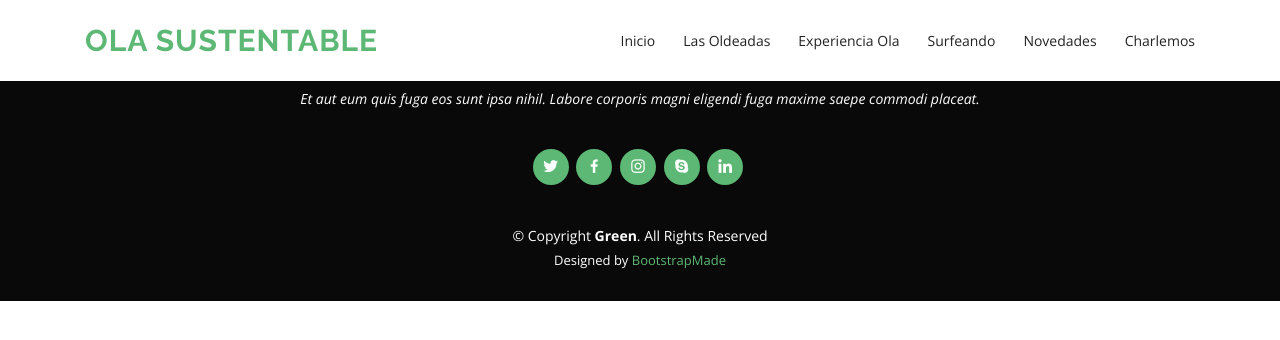
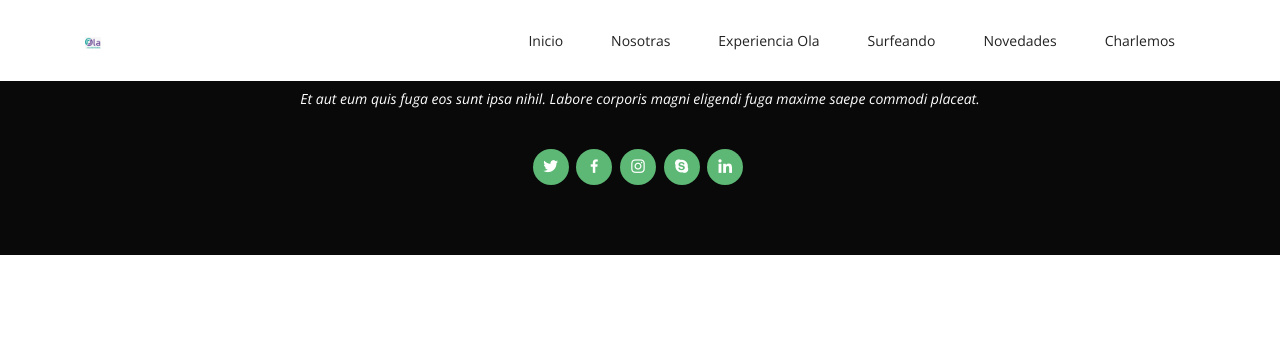
Before and after one commit to martinezmatiasat/olaSustentable, a PHP site: template templates/includes/header.php in a window 1280 px wide. Shown: the top 340 px of the page. Run offline with PHP 8.4, Linux system fonts and the light colour scheme; the template is opened without the code that fills it, so the values that code supplies are empty; some libraries are stand-ins or nearby versions.

Commit message:
se agrega logo, se incorpora hover en navbar

```diff
--- a/app/config/framework_config.php
+++ b/app/config/framework_config.php
@@ -9,14 +9,14 @@ date_default_timezone_set('America/Argentina/Buenos_Aires');
 define('LANG'       , 'es');
 
 // Ruta base del proyecto
-define('BASEPATH'   , IS_LOCAL ? '/ola_sustentable/' : '____BASEPATH DE PRODUCCIÓN___');
+define('BASEPATH'   , IS_LOCAL ? '/olaSustentable/' : '____BASEPATH DE PRODUCCIÓN___');
 
 // Sal del sistema
 define('AUTH_SALT'  , 'Th3S4ltBy2M');
 
 // Puerto y URL del sitio
-define('PORT'       , '');
-define('URL'        , IS_LOCAL ? 'http://localhost:'.PORT.'/ola_sustentable/' : '___URL DE PRODUCCIÓN___');
+define('PORT'       , '80');
+define('URL'        , IS_LOCAL ? 'http://localhost:'.PORT.'/olaSustentable/' : '___URL DE PRODUCCIÓN___');
 
 // Rutas de directorios y archivos
 define('DS'         , DIRECTORY_SEPARATOR);
--- a/assets/css/style.css
+++ b/assets/css/style.css
@@ -106,6 +106,7 @@ h1, h2, h3, h4, h5, h6 {
   margin: 0;
   padding: 0;
   list-style: none;
+
 }
 
 .nav-menu > ul {
@@ -115,7 +116,7 @@ h1, h2, h3, h4, h5, h6 {
 .nav-menu > ul > li {
   position: relative;
   white-space: nowrap;
-  padding: 10px 0 10px 28px;
+  padding: 10px 20px 10px 28px;
 }
 
 .nav-menu a {
@@ -127,8 +128,12 @@ h1, h2, h3, h4, h5, h6 {
   font-family: "Open Sans", sans-serif;
 }
 
-.nav-menu a:hover, .nav-menu .active > a, .nav-menu li:hover > a {
-  color: #5cb874;
+.nav-menu li:hover, .nav-menu .active > li, .nav-menu li:hover > li{
+  background-color: #5cb874;
+
+}
+.nav-menu li:hover a , .nav-menu .active > li, .nav-menu li:hover > li > a{
+  color: #fff;
 }
 
 .nav-menu .drop-down ul {
--- a/templates/includes/footer.php
+++ b/templates/includes/footer.php
@@ -10,16 +10,7 @@
          <a href="#" class="google-plus"><i class="bx bxl-skype"></i></a>
          <a href="#" class="linkedin"><i class="bx bxl-linkedin"></i></a>
       </div>
-      <div class="copyright">
-         &copy; Copyright <strong><span>Green</span></strong>. All Rights Reserved
-      </div>
-      <div class="credits">
-         <!-- All the links in the footer should remain intact. -->
-         <!-- You can delete the links only if you purchased the pro version. -->
-         <!-- Licensing information: https://bootstrapmade.com/license/ -->
-         <!-- Purchase the pro version with working PHP/AJAX contact form: https://bootstrapmade.com/green-free-one-page-bootstrap-template/ -->
-         Designed by <a href="https://bootstrapmade.com/">BootstrapMade</a>
-      </div>
+
    </div>
 </footer><!-- End Footer -->
 
--- a/templates/includes/head.php
+++ b/templates/includes/head.php
@@ -5,12 +5,11 @@
    <meta charset="utf-8">
    <meta content="width=device-width, initial-scale=1.0" name="viewport">
 
-   <title>Green Bootstrap Template - Index</title>
+   <title>Ola Sustentable</title>
    <meta content="" name="description">
    <meta content="" name="keywords">
-
    <!-- Favicons -->
-   <link href=<?= IMG . "favicon.png" ?> rel="icon">
+   <link href="assets/img/WhatsApp Image 2021-01-07 at 16.12.15 (1).jpeg" rel="icon">
    <link href=<?= IMG . "apple-touch-icon.png" ?> rel="apple-touch-icon">
 
    <!-- Google Fonts -->
--- a/templates/includes/header.php
+++ b/templates/includes/header.php
@@ -1,14 +1,14 @@
 <header id="header" class="fixed-top">
    <div class="container d-flex align-items-center">
 
-      <h1 class="logo mr-auto"><a href="#inicio">Ola Sustentable</a></h1>
+      <h1 class="logo mr-auto"><a href="#inicio"><img src="assets\img\WhatsApp Image 2021-01-07 at 16.12.15 (1).jpeg"alt="ola sustentable" style="width:30%; height:30%"></a></h1>
       <!-- Uncomment below if you prefer to use an image logo -->
       <!-- <a href="index.html" class="logo mr-auto"><img src="assets/img/logo.png" alt="" class="img-fluid"></a>-->
 
       <nav class="nav-menu d-none d-lg-block">
          <ul>
             <li><a href="#inicio">Inicio</a></li>
-            <li><a href="#las-oleadas">Las Oldeadas</a></li>
+            <li><a href="#las-oleadas">Nosotras</a></li>
             <li><a href="#experiencia-ola">Experiencia Ola</a></li>
             <li><a href="#surfeando">Surfeando</a></li>
             <li><a href="#novedades">Novedades</a></li>
--- a/templates/includes/lasOleadas.php
+++ b/templates/includes/lasOleadas.php
@@ -2,7 +2,7 @@
    <div class="container">
 
       <div class="section-title">
-         <h2>Las Oleadas</h2>
+         <h2>Nosotras</h2>
       </div>
 
       <div class="row">
```
Also changed, not shown: templates/includes/hero.php (+3 -6 lines), templates/views/homeView.php (+17 -19 lines), assets/img/WhatsApp Image 2021-01-07 at 16.12.15 (1).jpeg (added).
